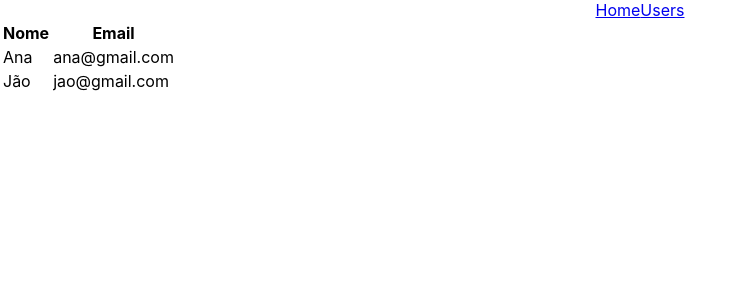
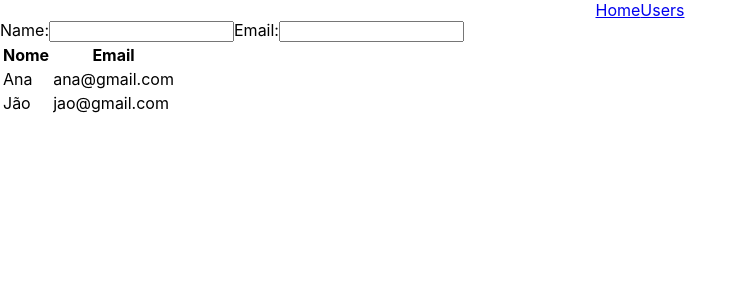
Before and after one commit to AnaB-hub/react_redux_integracao_API_udemy, a React (Create React App) app in the folder projeto-inicial/: page /users in a window 1280 px wide. Shown: the top 300 px of the page, without its empty margins (0-746 px from the left). Built offline with nearby package versions, Linux system fonts and the light colour scheme.

Commit message:
Instalação do Redux e criação de formulário usando redux form

```diff
--- a/projeto-inicial/package.json
+++ b/projeto-inicial/package.json
@@ -8,8 +8,12 @@
     "@testing-library/user-event": "^7.1.2",
     "react": "^16.13.1",
     "react-dom": "^16.13.1",
+    "react-redux": "^7.2.0",
     "react-router-dom": "^5.2.0",
-    "react-scripts": "3.4.1"
+    "react-scripts": "3.4.1",
+    "redux": "^4.0.5",
+    "redux-form": "^8.3.5",
+    "redux-thunk": "^2.3.0"
   },
   "scripts": {
     "start": "set PORT=3006 && react-scripts start",
--- /dev/null
+++ b/projeto-inicial/src/components/Users/UserForm.js
@@ -0,0 +1,30 @@
+import React from 'react';
+import { reduxForm } from "redux-form";
+import { connect } from "react-redux";
+
+const UserFormFunc = props => {
+  return (
+    <form>
+      <label>Name:</label>
+      <input
+        type="text"
+        component="input"
+        name="name" />
+      <label>Email:</label>
+      <input
+        type="text"
+        component="input"
+        name="email" />
+    </form>
+  );
+}
+
+const UserForm = (reduxForm({
+  form: 'formUser'
+}))(UserFormFunc)
+
+const mapStateToProps = state => ({
+
+})
+
+export default connect(mapStateToProps)(UserForm)
--- a/projeto-inicial/src/components/Users/Users.js
+++ b/projeto-inicial/src/components/Users/Users.js
@@ -1,4 +1,5 @@
 import React, { Component } from 'react';
+import UserForm from './UserForm';
 
 class Users extends Component {
   render() {
@@ -18,8 +19,8 @@
 
     return (
       <div>
+        <UserForm/>
         <table>
-
           <tbody>
             <tr>
               <th>Nome</th>
--- a/projeto-inicial/src/index.js
+++ b/projeto-inicial/src/index.js
@@ -4,11 +4,17 @@
 import App from './App';
 import * as serviceWorker from './serviceWorker';
 import { BrowserRouter as Router } from 'react-router-dom'
+import { Provider } from 'react-redux';
+import { createStore, applyMiddleware } from 'redux';
+import rootReducer from './redux/reducers';
+import ReduxThunk from 'redux-thunk'
 
 ReactDOM.render(
-  <Router>
-    <App />
-  </Router>,
+  <Provider store={createStore(rootReducer, {}, applyMiddleware(ReduxThunk))}>
+    <Router>
+      <App />
+    </Router>
+  </Provider>,
   document.getElementById('root')
 );
 
--- /dev/null
+++ b/projeto-inicial/src/redux/reducers/index.js
@@ -0,0 +1,8 @@
+import { combineReducers } from "redux";
+import {
+  reducer as reduxFormReducer
+} from 'redux-form'
+
+export default combineReducers({
+  form: reduxFormReducer
+})
```
Also changed, not shown: 1 other file (tests, documents, lock files or other folders).
